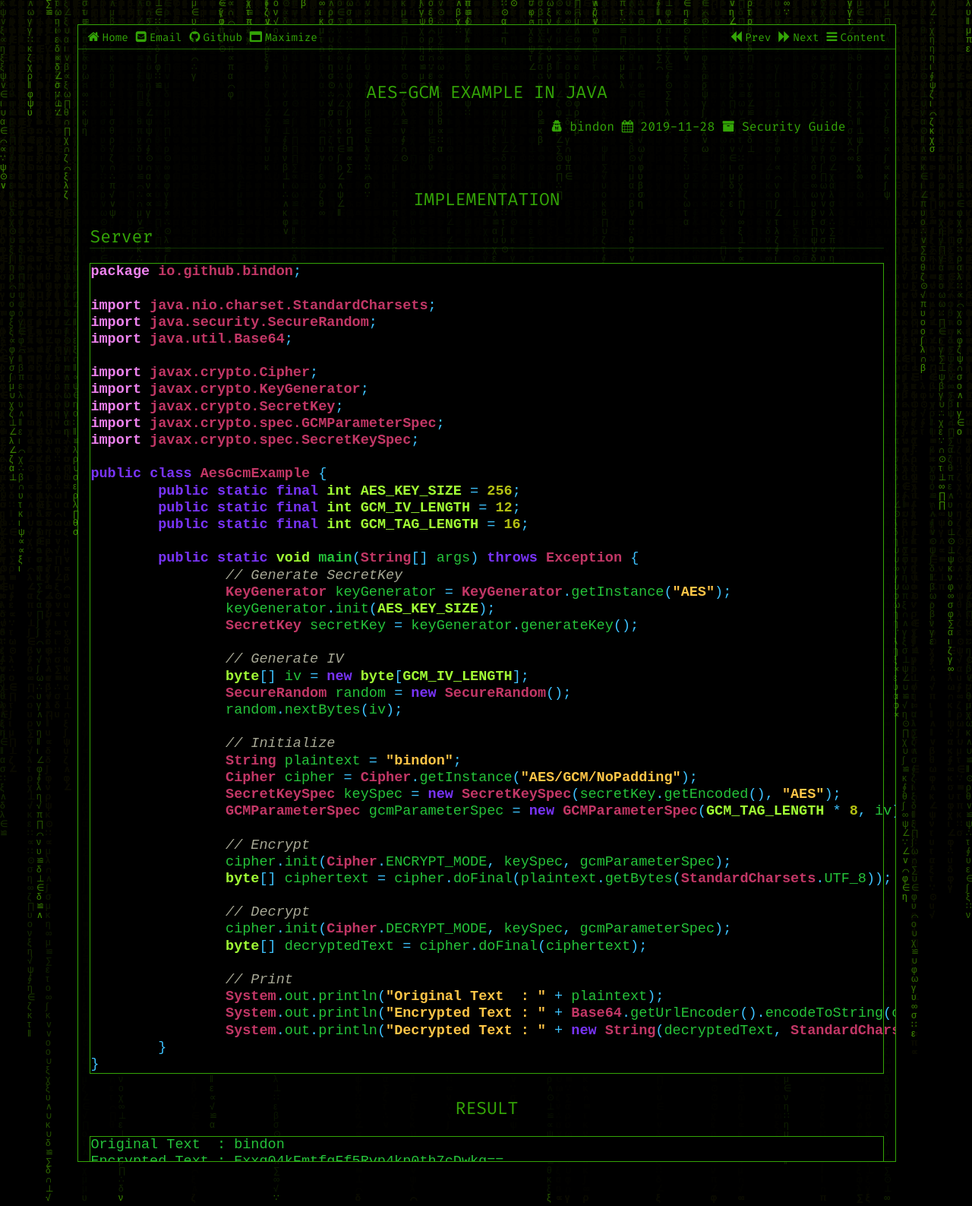
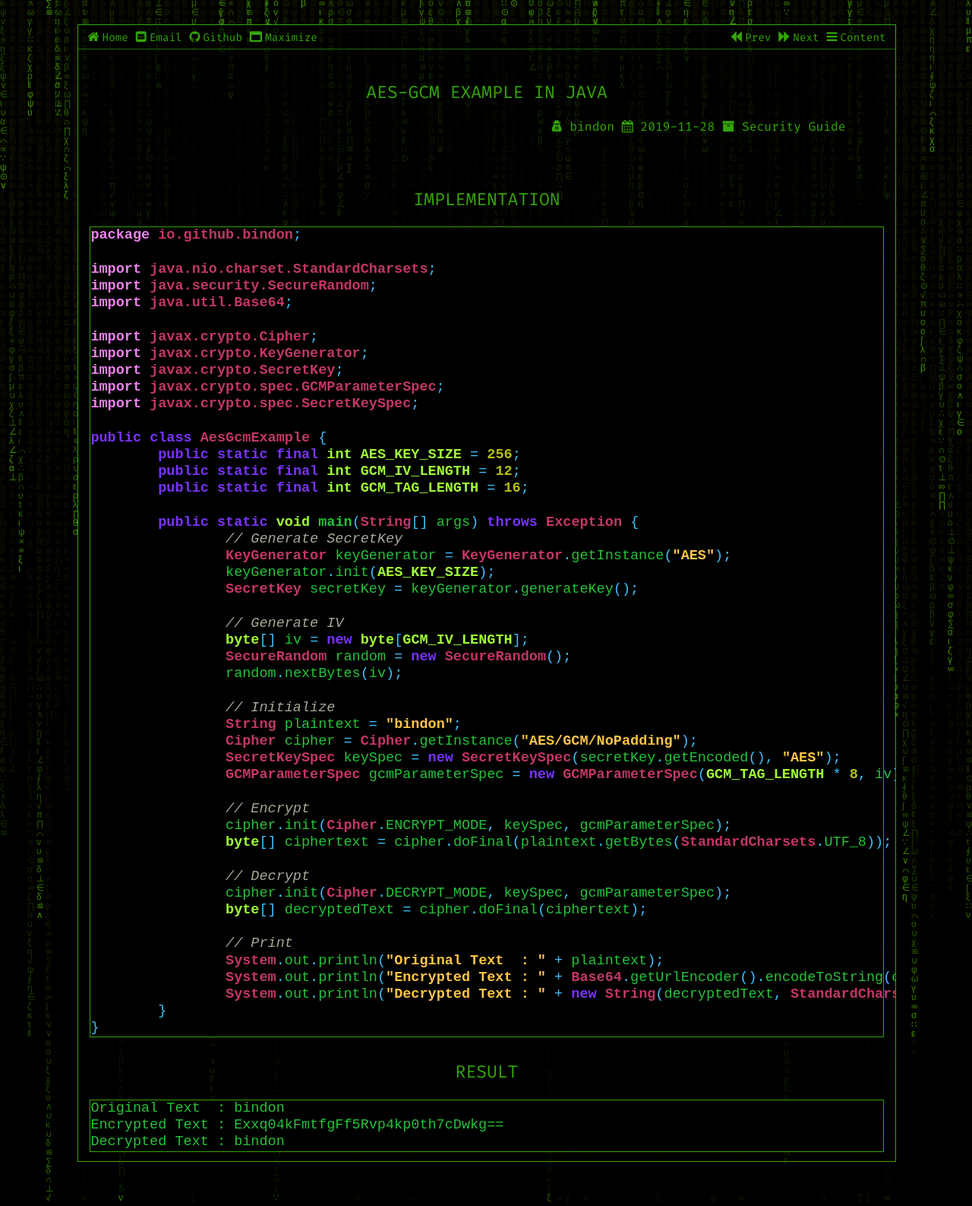
Before and after one commit to bindon/bindon.github.io, a Jekyll site: the page built from _posts/Security Guide/2019-11-28-aes-gcm.md, in a window 1280 px wide. Shown: the whole page at 76% size. Built offline with Jekyll 4.4.1, drawn with Linux system fonts in a browser that asks for light colours.

Commit message:
Fix typo

````diff
--- a/_posts/Security Guide/2019-11-28-aes-gcm.md
+++ b/_posts/Security Guide/2019-11-28-aes-gcm.md
@@ -7,7 +7,6 @@ date: 2019-11-28
 ---
 
 # Implementation
-## Server
 ```java
 package io.github.bindon;
 
````
